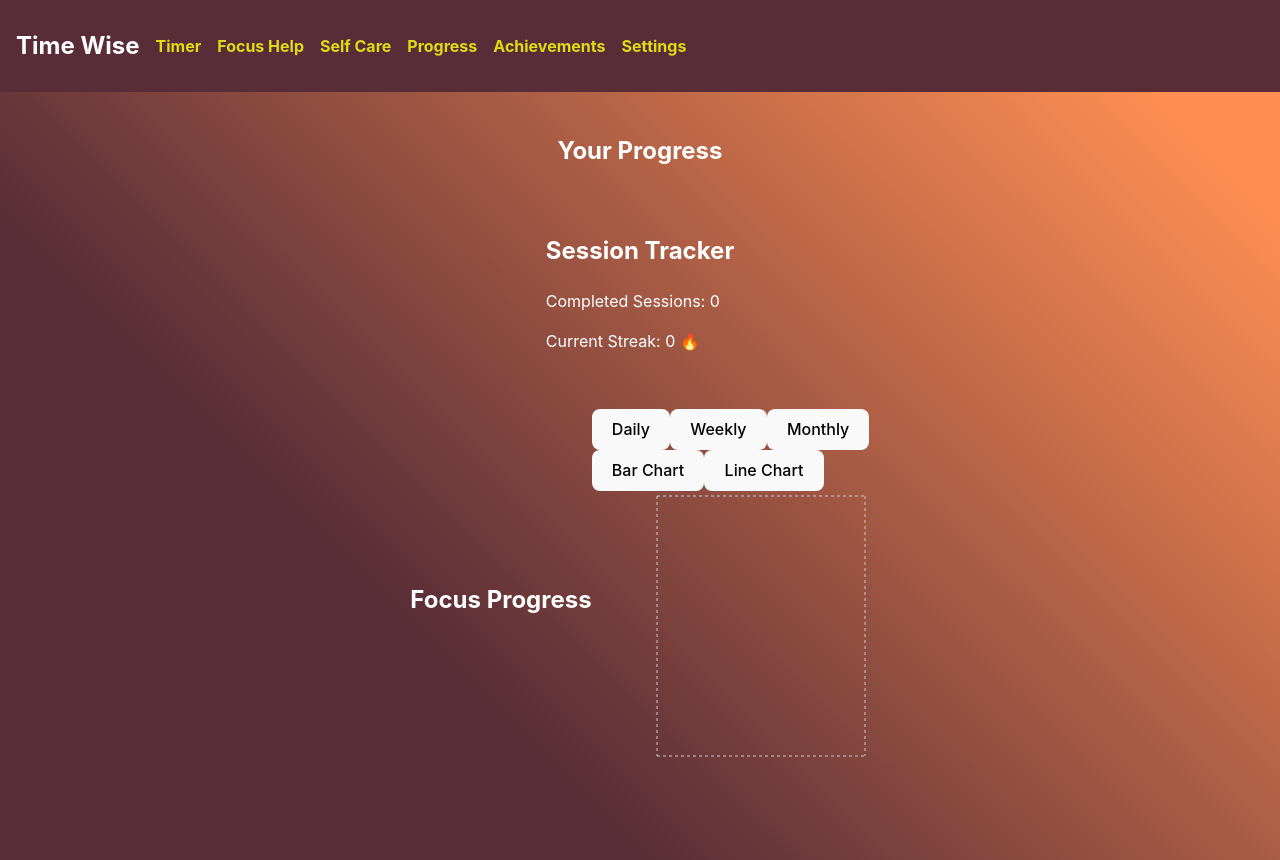
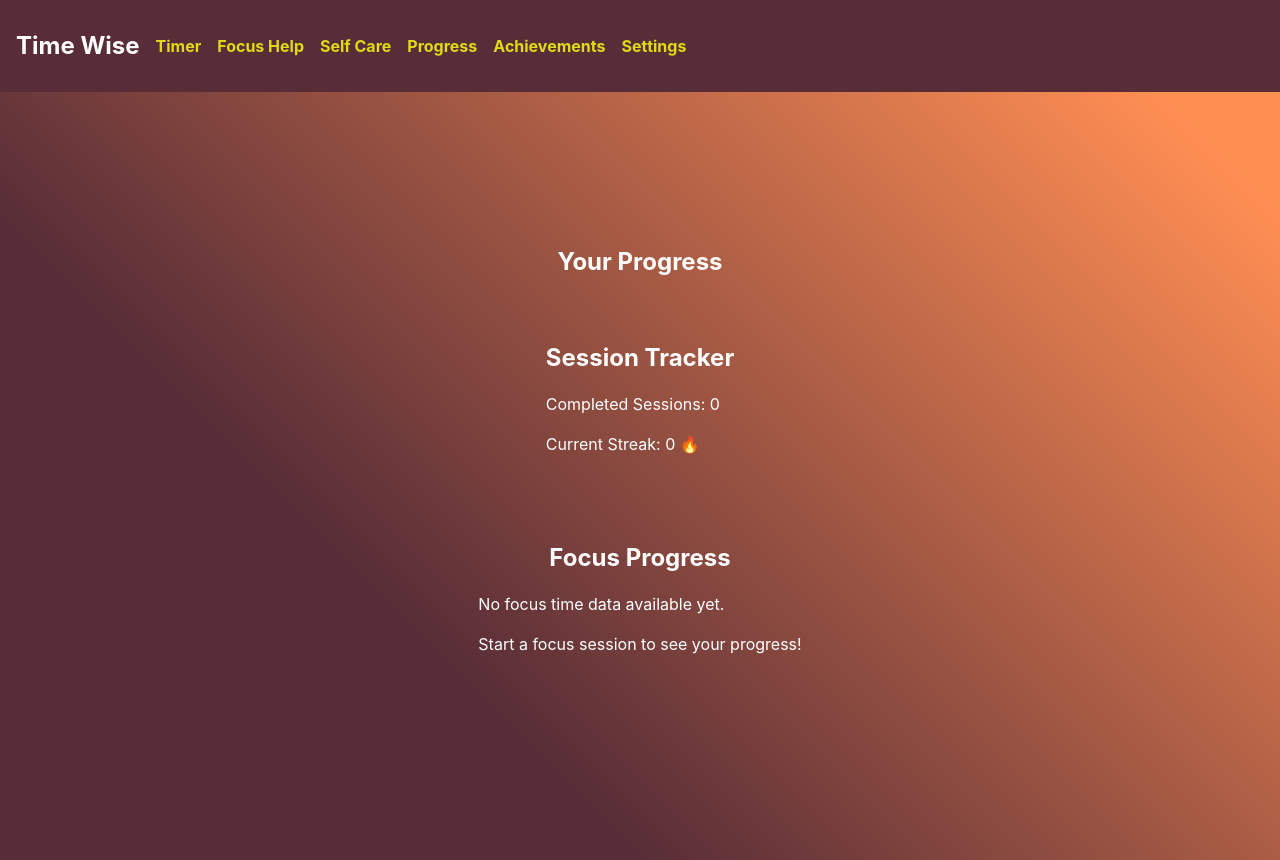
Before and after one commit to Jenni4B/myTimer, a React (Vite) app: page /progress in a window 1280 px wide. Built offline with nearby package versions, Linux system fonts and the light colour scheme.

Commit message:
Still working on getting the charts working bleh

```diff
--- a/src/components/analytics/charts/toggleChart.jsx
+++ b/src/components/analytics/charts/toggleChart.jsx
@@ -1,62 +1,91 @@
-import { useState } from "react";
+import { useState, useMemo } from "react";
 import { useTimeCollect } from "../../../context/TimeCollectContext";
 import FocusBarChart from "./barChart";
 import FocusLineChart from "./lineChart";
 
 const ToggleChart = () => {
-  const { dailyFocusTime } = useTimeCollect();
+  const { getDailyFocusArray } = useTimeCollect();
   const [chartType, setChartType] = useState("bar");
-  const [timeFilter, setTimeFilter] = useState("daily");
+  const [timeFilter, setTimeFilter] = useState("weekly");
 
-  // Format Data for Recharts
-  const formattedChartData = Object.entries(dailyFocusTime).map(([date, focusTime]) => ({
-    date,
-    focusTime,
-  }));
+  // Get formatted chart data
+  const formattedChartData = useMemo(() => {
+    const data = getDailyFocusArray();
+    console.log("Formatted Chart Data:", data); // Debug log
+    return data;
+  }, [getDailyFocusArray]);
 
-  // Function to filter the data based on timeFilter
-  const getFilteredData = () => {
+  // Improved data filtering with more robust date handling
+  const getFilteredData = useMemo(() => {
     const today = new Date();
     const filteredData = formattedChartData.filter(({ date }) => {
       const sessionDate = new Date(date);
-      if (timeFilter === "daily") {
-        return sessionDate.toDateString() === today.toDateString();
-      } else if (timeFilter === "weekly") {
-        const oneWeekAgo = new Date();
-        oneWeekAgo.setDate(today.getDate() - 7);
-        return sessionDate >= oneWeekAgo;
-      } else if (timeFilter === "monthly") {
-        const oneMonthAgo = new Date();
-        oneMonthAgo.setMonth(today.getMonth() - 1);
-        return sessionDate >= oneMonthAgo;
+      switch (timeFilter) {
+        case "daily":
+          return sessionDate.toDateString() === today.toDateString();
+        case "weekly":
+          const oneWeekAgo = new Date(today);
+          oneWeekAgo.setDate(today.getDate() - 7);
+          return sessionDate >= oneWeekAgo;
+        case "monthly":
+          const oneMonthAgo = new Date(today);
+          oneMonthAgo.setMonth(today.getMonth() - 1);
+          return sessionDate >= oneMonthAgo;
+        default:
+          return false;
       }
-      return false;
     });
 
+    console.log("Filtered Data:", filteredData); // Debug log
     return filteredData;
-  };
+  }, [formattedChartData, timeFilter]);
+
+  // Comprehensive error handling
+  if (!formattedChartData || formattedChartData.length === 0) {
+    return (
+      <div className="text-center text-gray-500 p-4">
+        <p>No focus time data available yet.</p>
+        <p>Start a focus session to see your progress!</p>
+      </div>
+    );
+  }
 
   return (
     <div className="mainProgressBox">
       {/* Time Filter Buttons */}
       <div className="timeFilterContainer">
-        <button onClick={() => setTimeFilter("daily")} className="btn">
+        <button
+          onClick={() => setTimeFilter("daily")}
+          className={`btn ${timeFilter === "daily" ? "bg-blue-500 text-white" : "bg-gray-200"}`}
+        >
           Daily
         </button>
-        <button onClick={() => setTimeFilter("weekly")} className="btn">
+        <button
+          onClick={() => setTimeFilter("weekly")}
+          className={`btn ${timeFilter === "weekly" ? "bg-blue-500 text-white" : "bg-gray-200"}`}
+        >
           Weekly
         </button>
-        <button onClick={() => setTimeFilter("monthly")} className="btn">
+        <button
+          onClick={() => setTimeFilter("monthly")}
+          className={`btn ${timeFilter === "monthly" ? "bg-blue-500 text-white" : "bg-gray-200"}`}
+        >
           Monthly
         </button>
       </div>
 
       {/* Chart Toggle Buttons */}
       <div className="chartTypeButtonContainer">
-        <button onClick={() => setChartType("bar")} className="btn">
+        <button
+          onClick={() => setChartType("bar")}
+          className={`btn ${chartType === "bar" ? "bg-blue-500 text-white" : "bg-gray-200"}`}
+        >
           Bar Chart
         </button>
-        <button onClick={() => setChartType("line")} className="btn">
+        <button
+          onClick={() => setChartType("line")}
+          className={`btn ${chartType === "line" ? "bg-blue-500 text-white" : "bg-gray-200"}`}
+        >
           Line Chart
         </button>
       </div>
@@ -64,9 +93,9 @@ const ToggleChart = () => {
       {/* Chart Display */}
       <div className="chart">
         {chartType === "bar" ? (
-          <FocusBarChart data={getFilteredData()} />
+          <FocusBarChart data={getFilteredData} />
         ) : (
-          <FocusLineChart data={getFilteredData()} />
+          <FocusLineChart data={getFilteredData} />
         )}
       </div>
     </div>
--- a/src/styles/progress.css
+++ b/src/styles/progress.css
@@ -4,28 +4,87 @@
   flex-direction: column;
   align-items: center;
   gap: 1.5rem;
-    max-width: 800px;
+  max-width: 900px;
   margin: 0 auto;
   padding: 2rem;
+  color: white;
+  border-radius: 12px;
 }
 
-  /* BUTTON CONTAINER */
-  .button-group {
+.progress-container h2 {
+  color: #fff;
+  margin-bottom: 1rem;
+  text-align: center;
+}
+
+/* SESSION TRACKER AND CHART CONTAINER */
+.progress-stats {
   display: flex;
   justify-content: center;
-    gap: 10px;
-    flex-wrap: wrap; /* Allows buttons to wrap if screen is too small */
+  align-items: stretch;
+  gap: 1.5rem;
+  width: 100%;
 }
 
-  /* CHART CONTAINER */
+.sessionTracker {
+  flex: 1;
+  max-width: 400px;
+}
 
 .chart-container {
+  flex: 2;
+  max-width: 600px;
+  border-radius: 12px;
+  padding: 1.5rem;
+}
+
+.chart-container h2 {
+  margin-bottom: 1rem;
+  text-align: center;
+}
+
+/* TOGGLE CHART STYLES */
+.mainProgressBox {
   width: 100%;
-    max-width: 600px;
-    min-height: 250px;
-    padding: 1rem;
-    border-radius: 8px;
+}
+
+.timeFilterContainer,
+.chartTypeButtonContainer {
   display: flex;
+  justify-content: center;
+  gap: 0.75rem;
+  margin-bottom: 1rem;
+}
+
+/* RESPONSIVE ADJUSTMENTS */
+@media (max-width: 640px) {
+  .progress-stats {
+    flex-direction: column;
     align-items: center;
-    justify-content: center;
   }
+
+  .sessionTracker,
+  .chart-container {
+    max-width: 100%;
+    width: 100%;
+  }
+
+  .timeFilterContainer,
+  .chartTypeButtonContainer {
+    flex-direction: column;
+    align-items: center;
+  }
+
+  .btn {
+    width: 100%;
+    max-width: 250px;
+    margin-bottom: 0.5rem;
+  }
+}
+
+/* CHART RESPONSIVENESS */
+.chart {
+  width: 100%;
+  max-width: 700px;
+  margin: 0 auto;
+}
```
Lines whose indentation alone changed are shown as unchanged.
